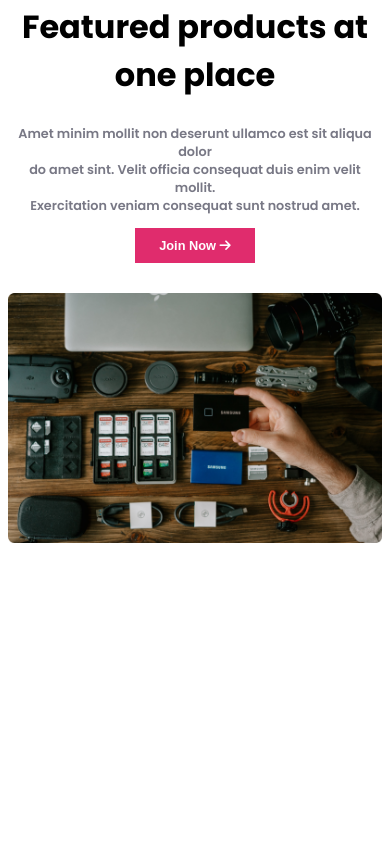
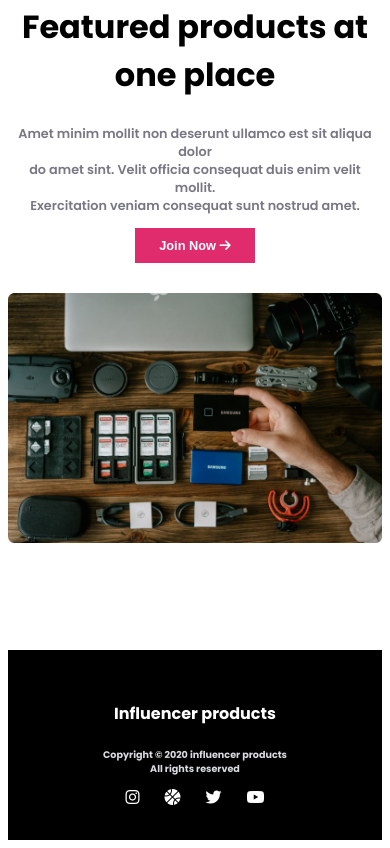
Before and after one commit to mohibuluzzal/camera-web, a plain HTML site: page index.html in a window 390 px wide. Shown: the part 6261-7109 px from the top of the page. Before the commit the page ends 6819 px from the top, so only its background shows below. Drawn offline with Linux system fonts and the light colour scheme.

Commit message:
added footer section with responsive done

```diff
--- a/index.html
+++ b/index.html
@@ -59,7 +59,6 @@
     ==================== -->
 
     <main>
-
     <!-- brand logo section start
     ============================= -->
         <section class="logo-container">
@@ -294,11 +293,34 @@
     </section>
     <!-- feature-section end
     ===================== -->
-
     </main>
 
-    <footer>
+    <!-- footer section start
+    ==================== -->
+    <footer class="foot-container text-poppins">
+        <div class="foot-content">
+            <h4 class="text-24 font-700">Influencer products</h4>
+            <p class="text-14 font-700">Copyright © 2020  influencer products <br>
+                All rights reserved</p>
+            </div>
 
-    </footer>
+            <div class="foot-icons">
+                <div class="icon">
+                    <i class="fa-brands fa-instagram"></i>
+                </div>
+                <div class="icon">
+                    <i class="fa-solid fa-basketball"></i>
+                </div>
+                <div class="icon">
+                    <i class="fa-brands fa-twitter"></i>
+                </div>
+                <div class="icon">
+                    <i class="fa-brands fa-youtube"></i>
+                </div>
+
+            </div>
+        </footer>
+        <!-- footer section end
+        ==================== -->
 </body>
 </html>
--- a/styles/style.css
+++ b/styles/style.css
@@ -180,3 +180,26 @@
     margin-left: 50px;
     margin-top: 30px;
     }
+
+    /* footer section style
+    ==================== */
+    .foot-container{
+        background-color: black;
+        margin-top: 100px;
+    }
+    .foot-content, .foot-icons {
+        color: white;
+    }
+    .foot-content{
+        text-align: center;
+        padding-top: 30px;
+    }
+    .foot-content p{
+        color: #D9DBE1;
+    }
+    .foot-icons{
+        display: flex;
+        justify-content: center;
+        gap: 25px;
+        padding-bottom: 30px;
+    }
```
